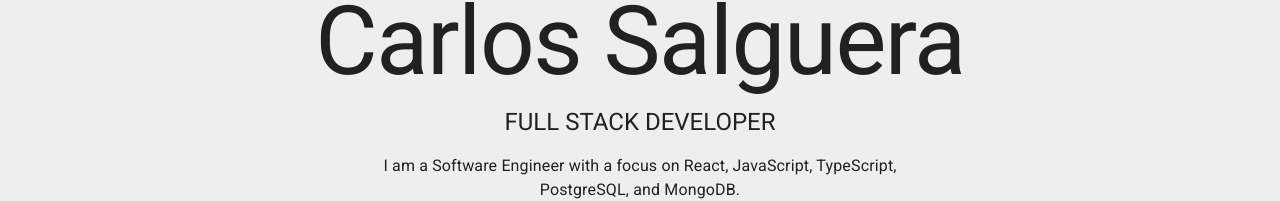
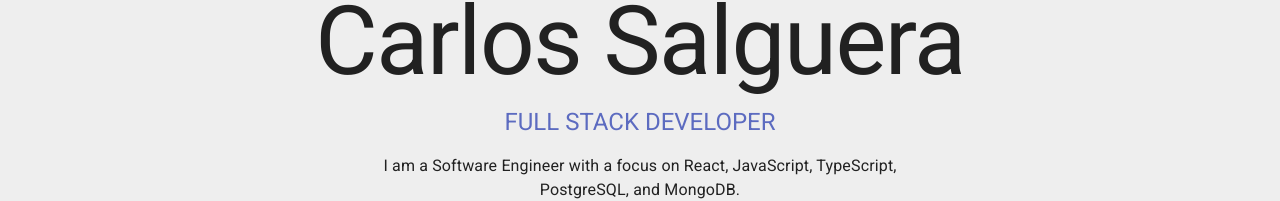
Before and after one commit to csalguera/portfolio-react, a React (Create React App) app: page / in a window 1280 px wide. Shown: the part 285-486 px from the top of the page. Built offline with nearby package versions, Linux system fonts and the light colour scheme; no server answers.

Commit message:
change Typography component color

```diff
--- a/src/pages/Landing/Landing.jsx
+++ b/src/pages/Landing/Landing.jsx
@@ -27,7 +27,11 @@ function Landing(props) {
           <Typography variant="h1">
             Carlos Salguera
           </Typography>
-          <Typography variant="h5" sx={{ py: 1 }}>
+          <Typography
+            variant="h5"
+            sx={{ py: 1 }}
+            color="primary"
+          >
             FULL STACK DEVELOPER
           </Typography>
           <Typography sx={{ px: 10, py: 1 }}>
```
